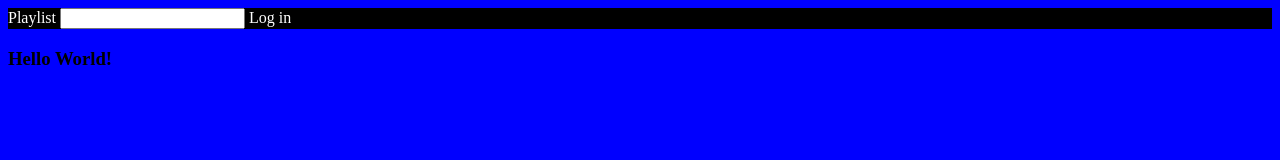
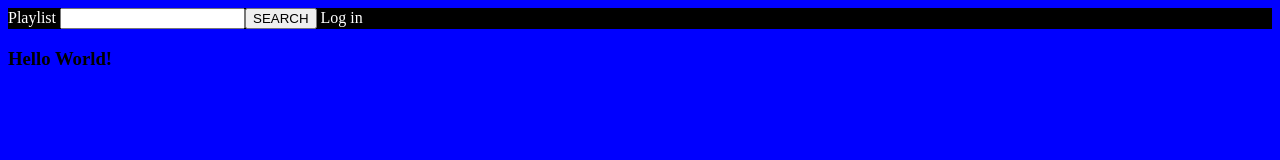
Before and after one commit to bendelonlee/playFrontend, a website built with webpack: page index.html in a window 1280 px wide. Built offline with nearby package versions, Linux system fonts and the light colour scheme.

Commit message:
Adds search span and includes inside of it the input field and the search button

```diff
--- a/index.html
+++ b/index.html
@@ -6,7 +6,7 @@
 <body>
   <nav>
     <span id="title">Playlist</span>
-    <input id="search" type="search"></input>
+    <span id="search"><input type="search"></input><button>SEARCH</button></span>
     <link id="title">Log in</link>
   </nav>
   <h3>Hello World!</h3>
```
